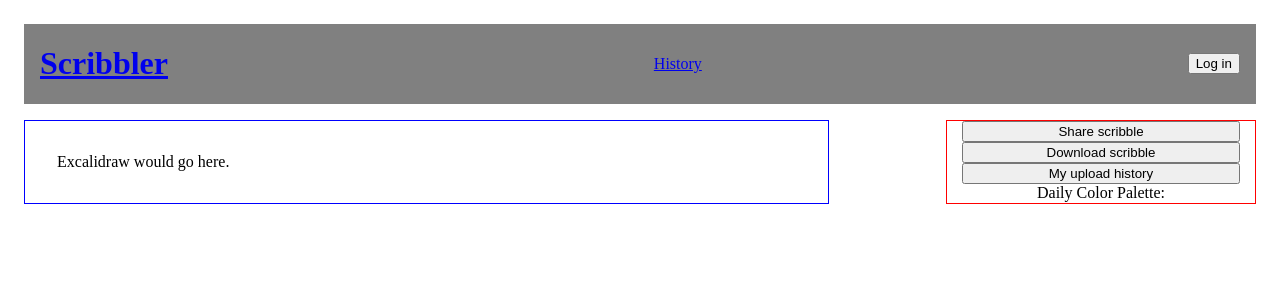
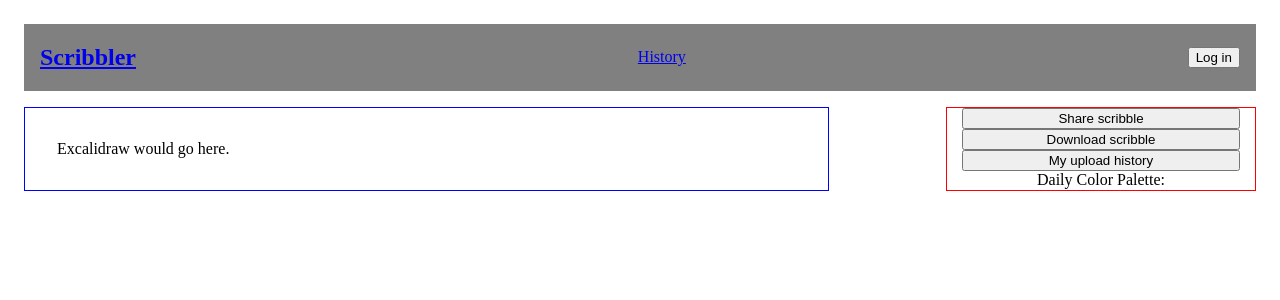
Before and after one commit to carbonsoda/scribbler, a React (Create React App) app in the folder app/: page / in a window 1280 px wide. Shown: the top 300 px of the page. Built offline with nearby package versions, Linux system fonts and the light colour scheme; no server answers.

Commit message:
Replace <div> with <nav> tags for the Navbar

```diff
--- a/app/src/App.css
+++ b/app/src/App.css
@@ -5,7 +5,7 @@
   row-gap: 1rem;
 }
 
-.navbar {
+nav {
   background-color: gray;
   height: 10%;
   display: flex;
--- a/app/src/components/Navbar.js
+++ b/app/src/components/Navbar.js
@@ -6,10 +6,10 @@ import LoginItems from './navbar/LoginItems';
 
 export default function Navbar() {
   return (
-    <div className="navbar">
+    <nav>
       <h1><Link to="/">Scribbler</Link></h1>
       <Link to="/history">History</Link>
       <LoginItems />
-    </div>
+    </nav>
   );
 }
```
